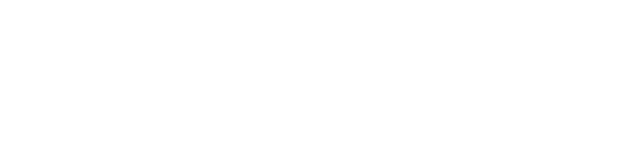
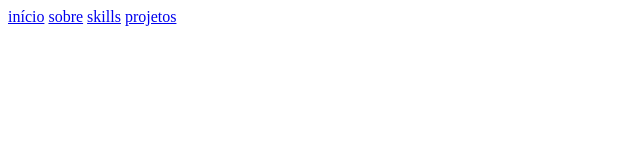
Before and after one commit to Wendel-Costa/PortifolioNovo, a plain HTML site: page index.html in a window 1280 px wide. Shown: the whole page, without its empty margins (0-640 px from the left). Drawn offline with Linux system fonts and the light colour scheme.

Commit message:
html do header

```diff
--- a/index.html
+++ b/index.html
@@ -6,6 +6,27 @@
     <title>Portifólio</title>
 </head>
 <body>
+    <header class="cabecalho">
+        <a href="#inicio" class="cabecalho-link">início</a>
+        <a href="#sobre" class="cabecalho-link">sobre</a>
+        <a href="#skills" class="cabecalho-link">skills</a>
+        <a href="#projetos" class="cabecalho-link">projetos</a>
+    </header>
 
+    <section id="inicio" class="inicio">
+
+    </section>
+
+    <section id="sobre" class="sobre">
+
+    </section>
+
+    <section id="skills" class="skills">
+
+    </section>
+
+    <section id="projetos" class="projetos">
+
+    </section>
 </body>
 </html>
```
